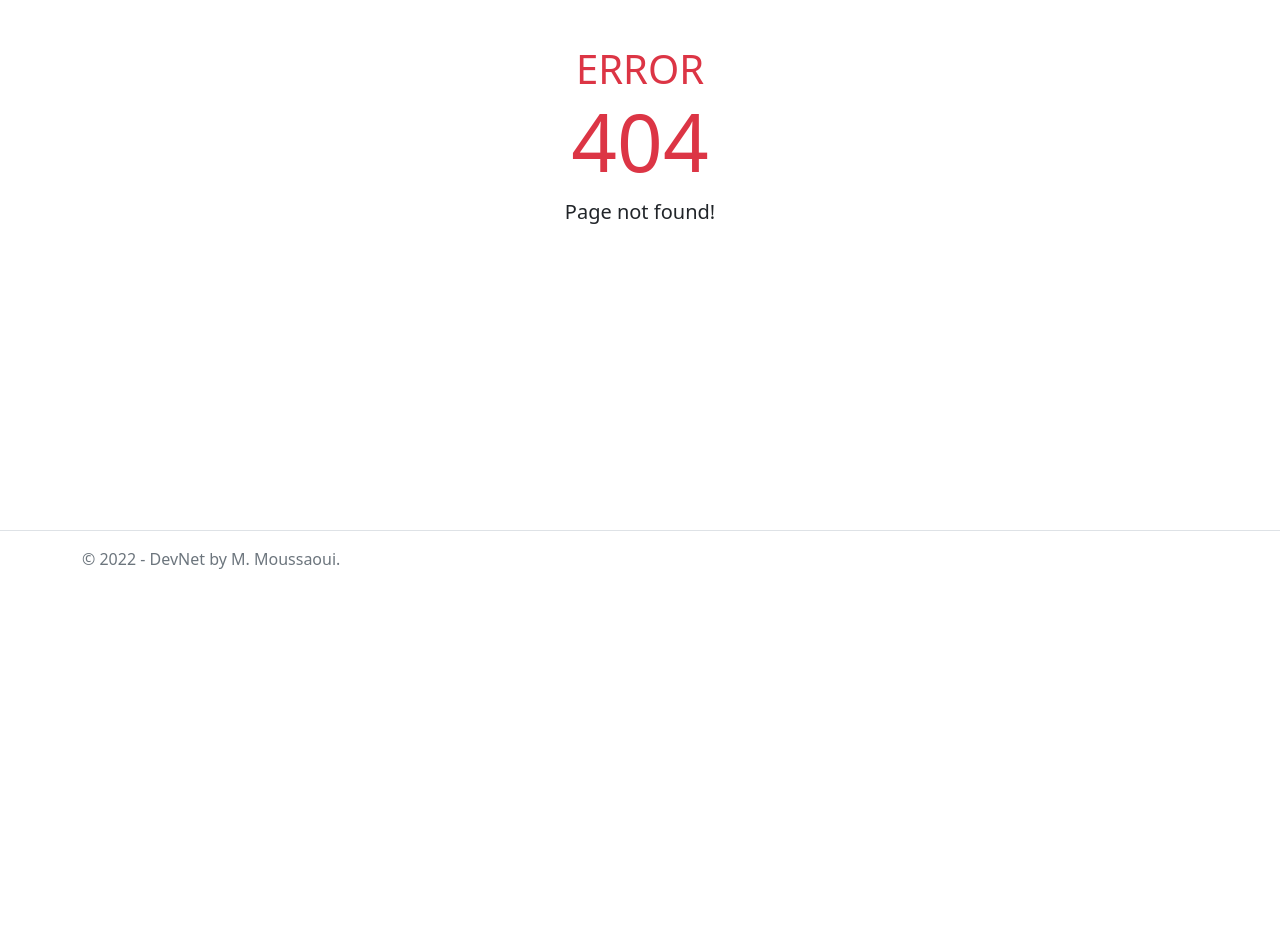
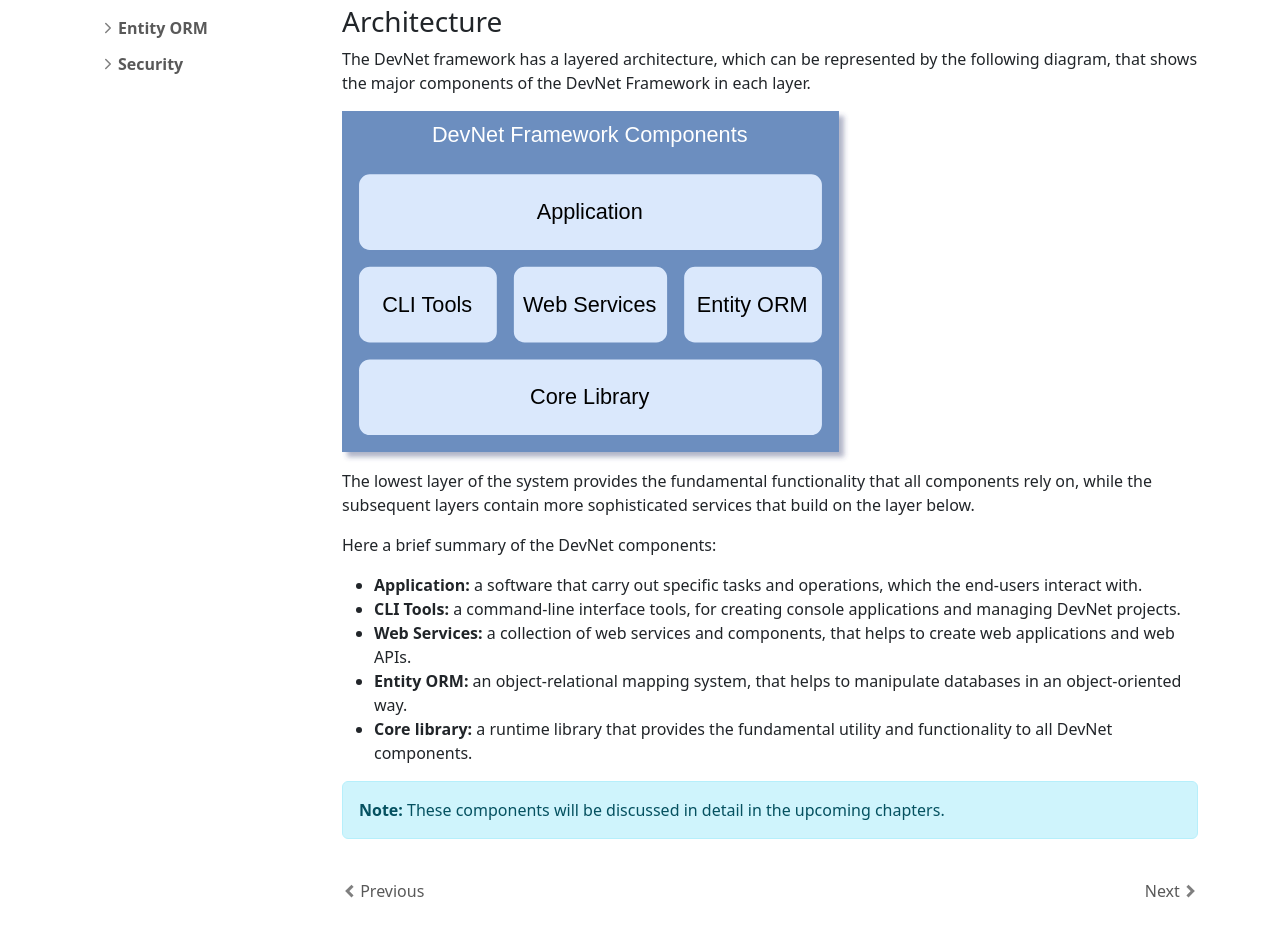
Before and after one commit to DevNet-Framework/devnet-framework.github.io, an Angular app: page /docs/setup/overview in a window 1280 px wide. Before the commit this address had no page. Shown: the part 213-1152 px from the top of the page. Before the commit the page ends 800 px from the top, so only its background shows below. Built offline with nearby package versions, Linux system fonts and the light colour scheme.

Commit message:
add OverviewComponent to SetupModule add framework.svg to assets/images add styles to styles.css

```diff
--- /dev/null
+++ b/src/app/setup/overview/overview.component.html
@@ -0,0 +1,68 @@
+<div class="container pt-3">
+  <div class="row">
+    <div id="sidebar" style="width: 260px;">
+      <app-sidebar></app-sidebar>
+    </div>
+    <div id="content" class="flex-grow-1" style="width: 400px;">
+      <article>
+        <h1>Overview</h1>
+        <hr>
+        <p>
+          DevNet framework is free open-source software, and cross-platform, built-in PHP with high-performance,
+          for rapid application development, to build console applications, web applications, web APIs and
+          microservices.
+        </p>
+        <h3>Architecture</h3>
+        <p>
+          The DevNet framework has a layered architecture, which can be represented by the following diagram, that shows
+          the major components of the DevNet Framework in each layer.
+        </p>
+        <div>
+          <img src="assets/images/framework.svg" alt="Web app home page" width="60%" height="auto">
+        </div>
+        <p>
+          The lowest layer of the system provides the fundamental functionality that all components rely on, while the subsequent layers contain more sophisticated services that build on the layer below.
+        </p>
+        <p>
+          Here a brief summary of the DevNet components:
+        </p>
+        <ul>
+          <li>
+            <b>Application:</b> a software that carry out specific tasks and operations, which the end-users interact with.
+          </li>
+          <li>
+            <b>CLI Tools:</b> a command-line interface tools, for creating console applications and managing DevNet projects.
+          </li>
+          <li>
+            <b>Web Services:</b> a collection of web services and components, that helps to create web applications and web APIs.
+          </li>
+          <li>
+            <b>Entity ORM:</b> an object-relational mapping system, that helps to manipulate databases in an object-oriented way.
+          </li>
+          <li>
+            <b>Core library:</b> a runtime library that provides the fundamental utility and functionality to all DevNet components.
+          </li>
+        </ul>
+        <blockquote class="alert alert-info">
+          <b>Note:</b> These components will be discussed in detail in the upcoming chapters.
+        </blockquote>
+        <footer>
+          <nav class="no-print" aria-label="Page navigation">
+            <ul class="nav-page">
+              <li class="nav-page-item">
+                <a class="nav-page-link" routerLink="/docs">
+                  <i class="chevron left"></i> Previous
+                </a>
+              </li>
+              <li class="nav-page-item">
+                <a class="nav-page-link" routerLink="/docs/setup/installation">
+                  Next <i class="chevron right"></i>
+                </a>
+              </li>
+            </ul>
+          </nav>
+        </footer>
+      </article>
+    </div>
+  </div>
+</div>
--- /dev/null
+++ b/src/app/setup/overview/overview.component.ts
@@ -0,0 +1,15 @@
+import { Component, OnInit } from '@angular/core';
+
+@Component({
+  selector: 'setup-overview',
+  templateUrl: './overview.component.html',
+  styleUrls: ['./overview.component.css']
+})
+export class OverviewComponent implements OnInit {
+
+  constructor() { }
+
+  ngOnInit(): void {
+  }
+
+}
--- a/src/app/setup/setup-routing.module.ts
+++ b/src/app/setup/setup-routing.module.ts
@@ -1,7 +1,11 @@
 import { NgModule } from '@angular/core';
 import { RouterModule, Routes } from '@angular/router';
+import { OverviewComponent } from './overview/overview.component';
 
-const routes: Routes = [];
+const routes: Routes = [
+  { path: 'docs/setup/overview', component: OverviewComponent },
+  { path: 'docs/setup', redirectTo: 'docs/setup/overview', pathMatch: 'full' }
+];
 
 @NgModule({
   imports: [RouterModule.forChild(routes)],
--- a/src/app/setup/setup.module.ts
+++ b/src/app/setup/setup.module.ts
@@ -2,9 +2,12 @@ import { NgModule } from '@angular/core';
 import { CommonModule } from '@angular/common';
 import { SetupRoutingModule } from './setup-routing.module';
 import { SharedModule } from '../shared/shared.module';
+import { OverviewComponent } from './overview/overview.component';
 
 @NgModule({
-  declarations: [],
+  declarations: [
+    OverviewComponent
+  ],
   imports: [
     CommonModule,
     SetupRoutingModule,
--- a/src/styles.css
+++ b/src/styles.css
@@ -1 +1,49 @@
 /* You can add global styles to this file, and also import other style files */
+
+.text-justify {
+  text-align: justify;
+  text-justify: inter-word;
+}
+
+.nav-page {
+  display: table;
+  list-style: none;
+  width: 100%;
+  margin: 20px 0px;
+  padding: 20px 5px;
+}
+
+.nav-page-item {
+  display: table-cell;
+}
+
+.nav-page-item:last-child {
+  text-align: right;
+}
+
+.nav-page-link {
+  border: none;
+  text-decoration: none;
+  color: #595959;
+}
+
+.nav-page-link:hover {
+  color: #17a2b8 !important;
+}
+
+.chevron {
+  padding: 3px;
+  display: inline-block;
+  border: solid #7f7f7f;
+  border-width: 0 3px 3px 0;
+}
+
+.chevron.right {
+  transform: rotate(-45deg) translate(1px, -1px);
+  -webkit-transform: rotate(-45deg) translate(1px, -1px);
+}
+
+.chevron.left {
+  transform: rotate(135deg) translate(-1px, 1px);
+  -webkit-transform: rotate(135deg) translate(-1px, 1px);
+}
```
Also changed, not shown: src/app/setup/overview/overview.component.css (added), src/assets/images/framework.svg (added), 1 other file (tests, documents, lock files or other folders).
